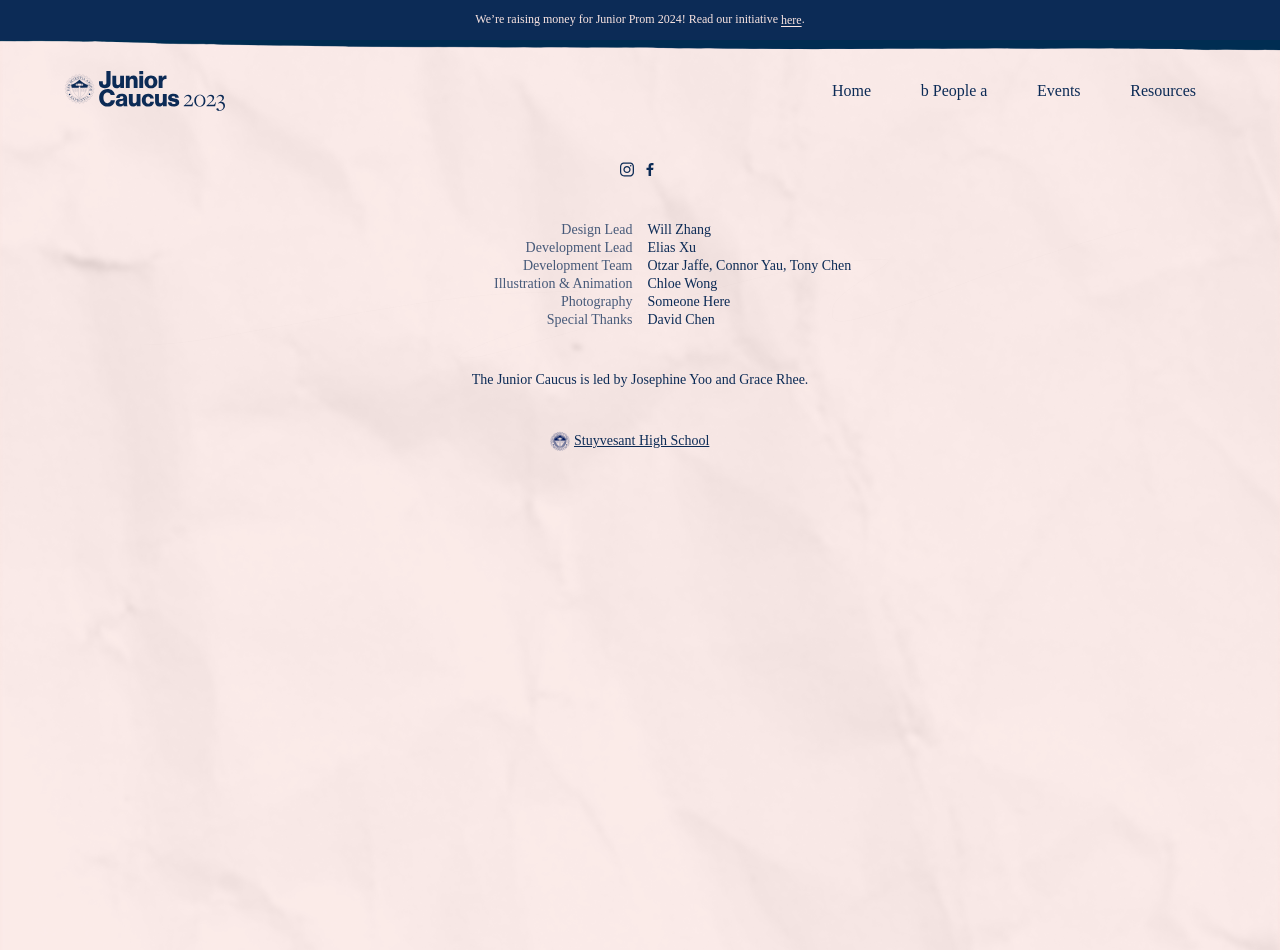
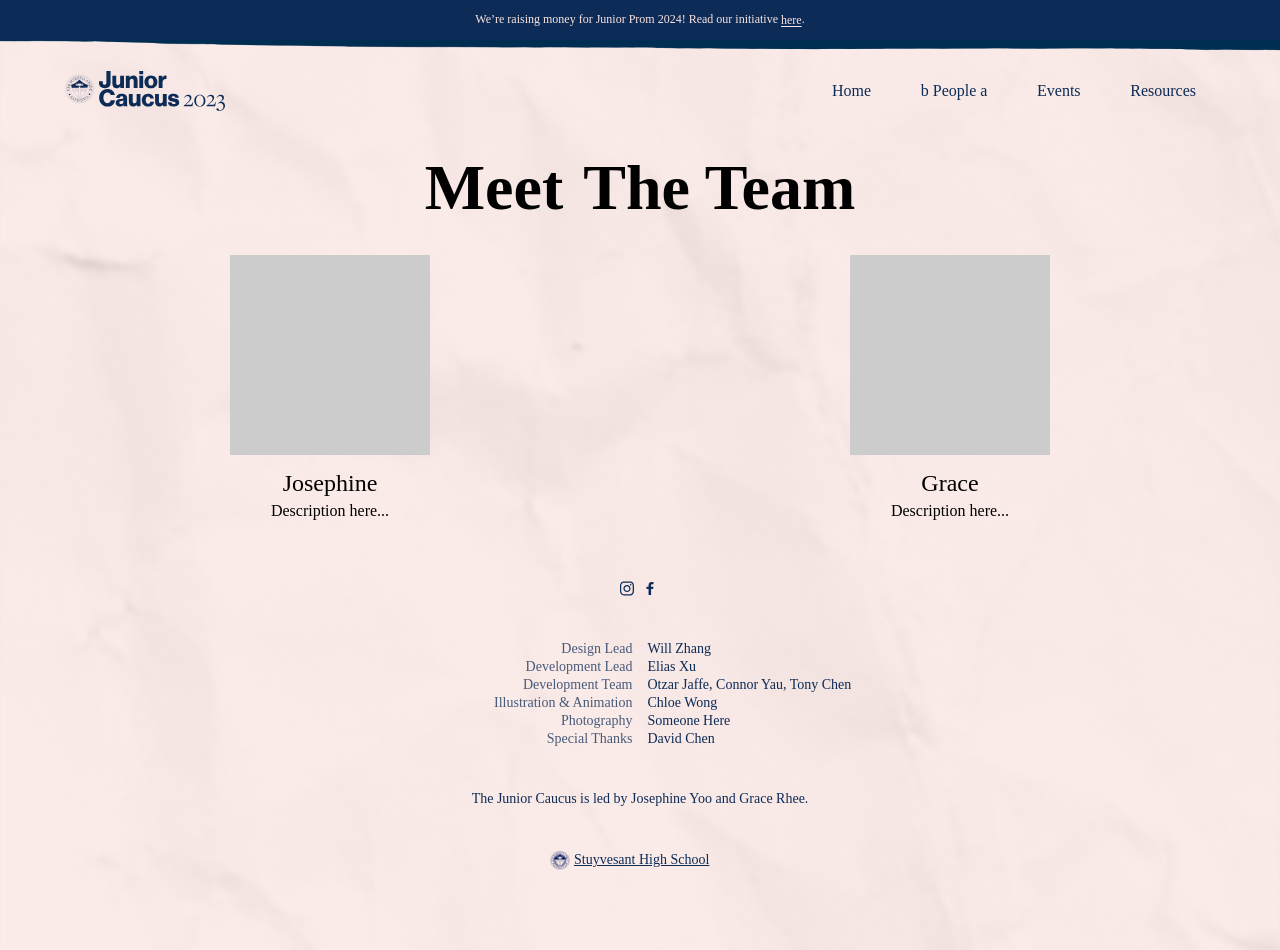
Before and after one commit to Junior-Caucus-SU/junior.stuysu.org, a React (Create React App) app: page /people in a window 1280 px wide. Before the commit the page ends 800 px from the top, so only its background shows below. Built offline with nearby package versions, Linux system fonts and the light colour scheme; a web font is replaced by a local one.

Commit message:
started work on the people page

```diff
--- /dev/null
+++ b/src/components/People.css
@@ -0,0 +1,39 @@
+.meet-team-container {
+    text-align: center;
+    margin-top: 20px;
+  }
+
+  .meet, .the-team {
+    display: inline-block;
+    font-size: 4rem;
+    font-weight: bold;
+    margin: 0 10px;
+  }
+
+  .team-members {
+    display: flex;
+    justify-content: space-around;
+    padding: 20px;
+  }
+
+  .member {
+    color: black;
+    width: 200px;
+    margin: 10px;
+    text-align: center;
+  }
+
+  .image-placeholder {
+    height: 200px;
+    background-color: #cccccc;
+    margin-bottom: 15px;
+  }
+
+  .name {
+    font-size: 1.5rem;
+    margin-bottom: 5px;
+  }
+
+  .description {
+    font-size: 1rem;
+  }
--- a/src/components/People.jsx
+++ b/src/components/People.jsx
@@ -2,13 +2,29 @@ import React from "react";
 import Navbar from "./NonPage/NavBar";
 import Texture from "./NonPage/Texture";
 import Footer from "./NonPage/Footer";
-
+import "./People.css";
 
 export default function People(){
     let peoplePage = (
         <div>
-            <Navbar {...{page:"People"}}/>
+            <Navbar page="People"/>
             <Texture/>
+            <div className="meet-team-container">
+                <div className="meet">Meet</div>
+                <div className="the-team">The Team</div>
+            </div>
+            <div className="team-members">
+                <div className="member">
+                    <div className="image-placeholder"></div>
+                    <div className="name">Josephine</div>
+                    <div className="description">Description here...</div>
+                </div>
+                <div className="member">
+                    <div className="image-placeholder"></div>
+                    <div className="name">Grace</div>
+                    <div className="description">Description here...</div>
+                </div>
+            </div>
             <Footer/>
         </div>
     );
```
